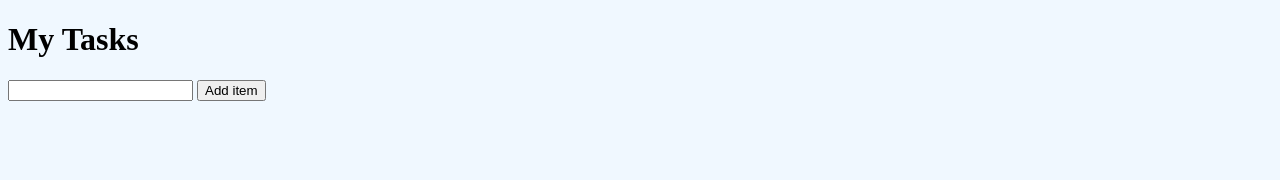
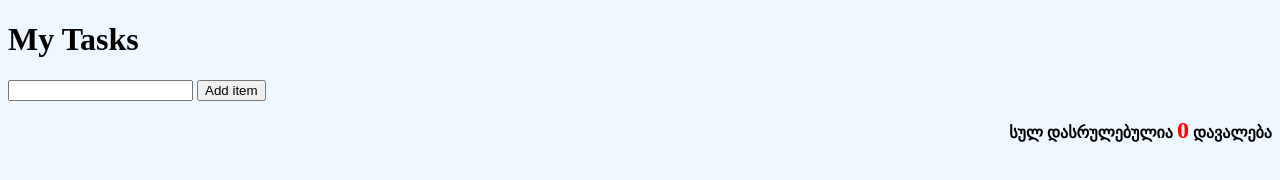
Before and after one commit to Gkhundadze/geolab_js04-main, a plain HTML site: page index.html in a window 1280 px wide. Drawn offline with Linux system fonts and the light colour scheme.

Commit message:
added task counter
test

```diff
--- a/index.html
+++ b/index.html
@@ -20,6 +20,12 @@
         margin-left: 20px;
         color: #666;
       }
+      .infoBox{
+        display: flex;
+        justify-content: flex-end;
+        align-items: flex-end;
+        font-weight: bold;
+      }
     </style>
   </head>
   <body>
@@ -36,6 +42,9 @@
     <ul>
 
     </ul>
+    <div class="infoBox">
+      <span class="info">სულ დასრულებულია <span class="counter"></span> დავალება</span>
+    </div>
 
     <script src="script.js"></script>
   </body>
--- a/script.js
+++ b/script.js
@@ -2,6 +2,16 @@ const ul = document.querySelector('ul');
       const input = document.querySelector('input');
       const button = document.querySelector('button');
       const form = document.querySelector('form');
+      const infoBox = document.querySelector(".infobox");
+      var completedTasks = document.querySelector(".counter");
+      var taskCounter = 0;
+      completedTasks.textContent = taskCounter;
+      completedTasks.style.color = "red";
+      completedTasks.style.fontSize = `${24}px`;
+
+
+
+
 
       form.addEventListener('submit', (e) => {
         e.preventDefault();
@@ -11,6 +21,7 @@ const ul = document.querySelector('ul');
         const listItem = document.createElement('li');
         const listText = document.createElement('span');
         const deleteBtn = document.createElement('button');
+
         checkbox.setAttribute("type", "checkbox");
         listItem.appendChild(checkbox)
         listItem.appendChild(listText);
@@ -26,17 +37,24 @@ const ul = document.querySelector('ul');
         input.value = '';
         input.focus();
 
+
         checkbox.onchange = function (){
             if(checkbox.checked){
                 listText.style.textDecoration = "line-through";
                 listText.style.backgroundColor = "#7dc07d";
                 listText.style.letterSpacing = 4 + "px";
                 listText.style.fontWeight = "bold";
+                taskCounter ++;
+                completedTasks.textContent = taskCounter;
+                completedTasks.style.color = "green";
+
             }else{
                 listText.style.textDecoration = "none";
                 listText.style.backgroundColor = "transparent";
                 listText.style.letterSpacing = 1 + "px";
                 listText.style.fontWeight = "normal";
+                taskCounter --;
+                completedTasks.textContent = taskCounter;
             }
         }
       })
```
